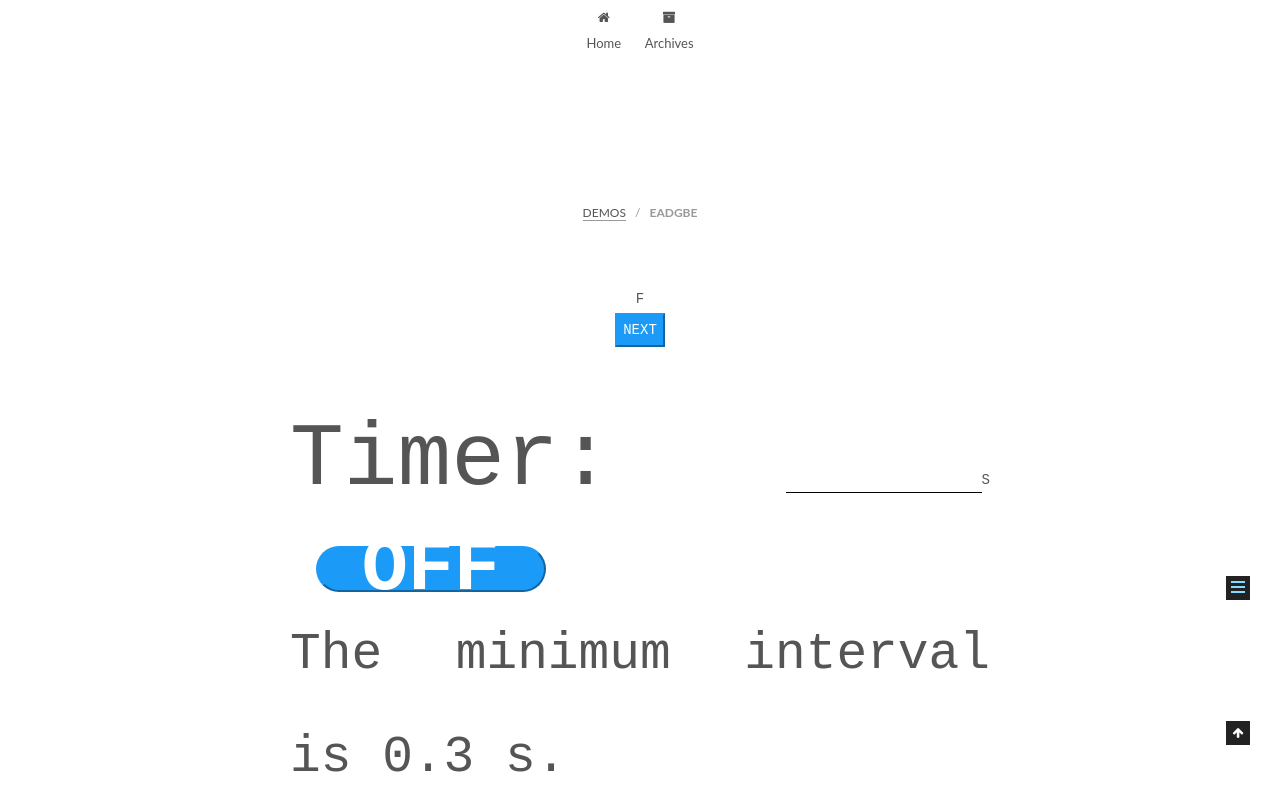
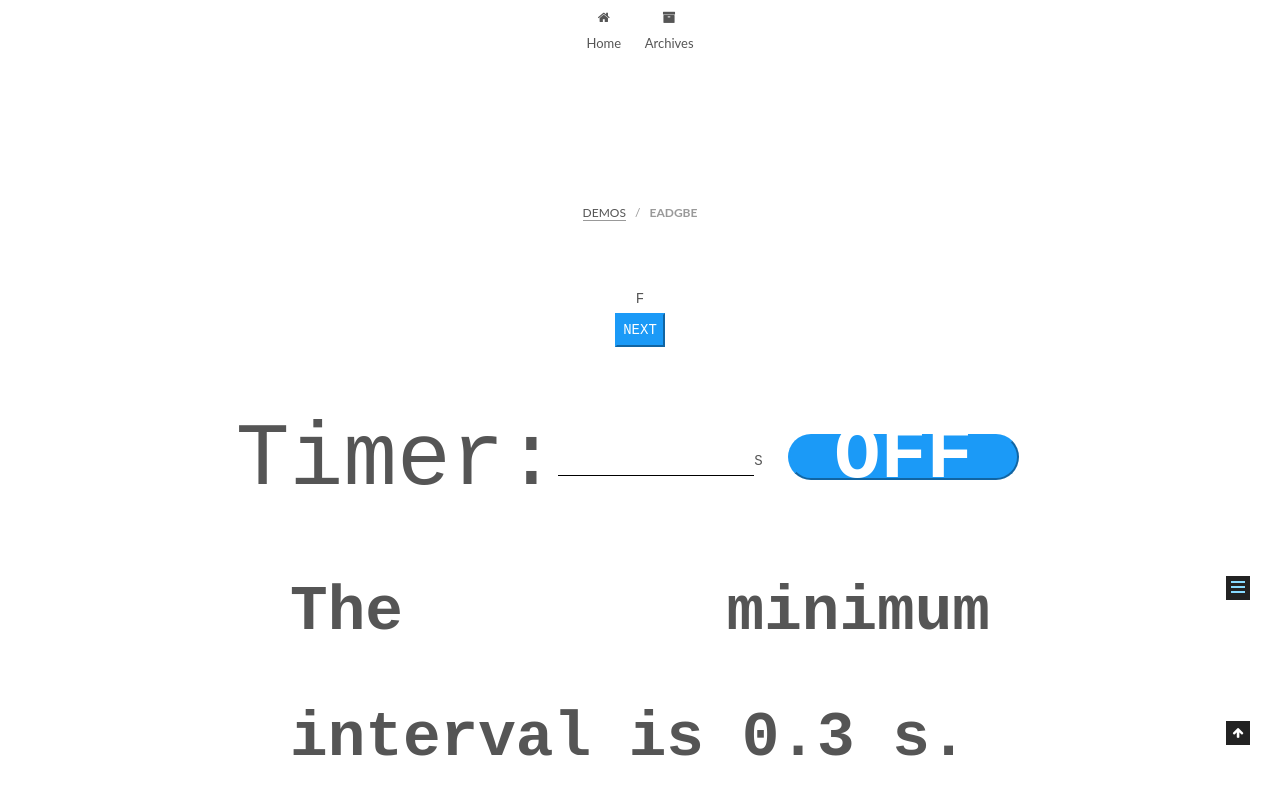
Before and after one commit to OlafCheng/olafcheng.github.io, a plain HTML site: page demos/EADGBE/index.html in a window 1280 px wide. Shown: the part 155-952 px from the top of the page. Drawn offline with Linux system fonts and the light colour scheme.

Commit message:
Site updated: 2018-11-18 18:41:08

```diff
--- a/demos/EADGBE/index.html
+++ b/demos/EADGBE/index.html
@@ -115,7 +115,7 @@
 <meta property="og:site_name" content="olaf&#39;s site">
 <meta property="og:description" content="EADGBE        .demo-container {       display: flex;       flex-direction: column;       align-items: center;       font-family: &apos;Courier New&apos;, Courier, monospace;     }      button.next">
 <meta property="og:locale" content="zh-cn">
-<meta property="og:updated_time" content="2018-11-18T10:31:07.075Z">
+<meta property="og:updated_time" content="2018-11-18T10:40:39.889Z">
 <meta name="twitter:card" content="summary">
 <meta name="twitter:title" content="olaf&#39;s site">
 <meta name="twitter:description" content="EADGBE        .demo-container {       display: flex;       flex-direction: column;       align-items: center;       font-family: &apos;Courier New&apos;, Courier, monospace;     }      button.next">
@@ -355,7 +355,13 @@
     }
 
     .auto_mode {
+      display: flex;
       margin-top: 3vh;
+      flex-direction: row;
+      justify-content: center;
+      align-items: center;
+      justify-items: center;
+      width: 80vw;
     }
 
     .auto_mode label {
@@ -370,8 +376,9 @@
       text-align: center;
     }
 
-    .auto_mode p {
-      font-size: 4vw;
+    p {
+      font-size: 4.9vw;
+      font-weight: bold;
     }
 
     .auto_mode button {
@@ -425,8 +432,8 @@
       <label for="timer">Timer:</label>
       <input type="number">S
       <button class="auto_mode_switcher">OFF</button>
-      <p>The minimum interval is 0.3 s.</p>
     </div>
+    <p>The minimum interval is 0.3 s.</p>
   </div>
   <script>
     const MIN_INTERVAL = 0.3;
```
